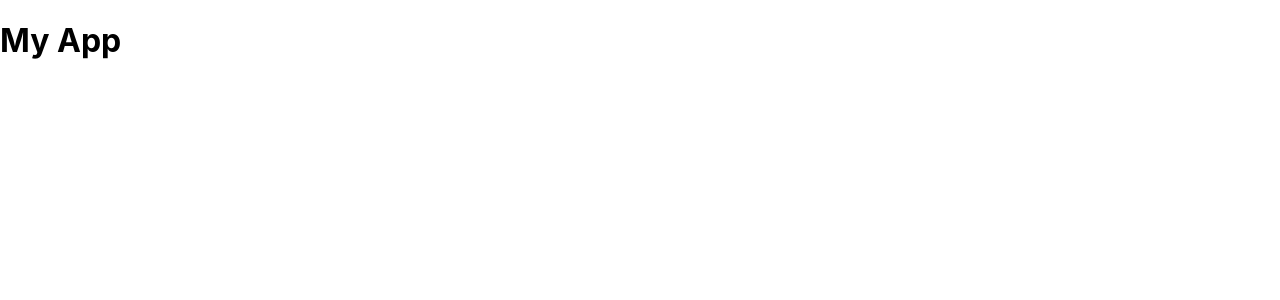
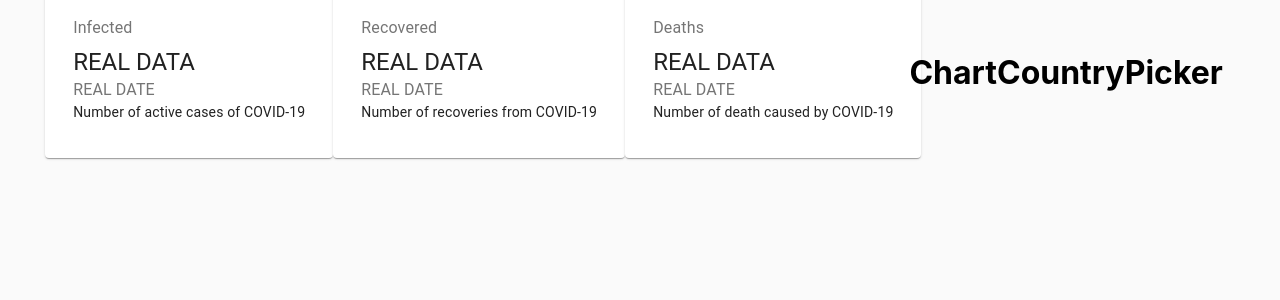
Before and after one commit to HamzaAhmedSheikh/demo_app_covid-19, a React (Create React App) app: page / in a window 1280 px wide. Shown: the top 300 px of the page. Built offline with nearby package versions, Linux system fonts and the light colour scheme; no server answers.

Commit message:
make 3 card using material ui

```diff
--- a/package.json
+++ b/package.json
@@ -3,6 +3,7 @@
   "version": "0.1.0",
   "private": true,
   "dependencies": {
+    "@material-ui/core": "^4.10.2",
     "@testing-library/jest-dom": "^4.2.4",
     "@testing-library/react": "^9.5.0",
     "@testing-library/user-event": "^7.2.1",
--- a/src/App.css
+++ b/src/App.css
@@ -1,4 +1,90 @@
-.App {
+
+body {
+  background-color: rgb(250, 250, 250);
+}
+
+.container {
+  display: flex;
+  align-items: center;
+  justify-content: center;
+}
+
+
+
+
+
+
+
+
+
+
+
+
+
+
+
+
+
+
+
+
+
+
+
+
+
+
+
+
+
+
+
+
+
+
+
+
+
+
+
+
+
+
+
+
+
+
+
+
+
+
+
+
+
+
+
+
+
+
+
+
+
+
+
+
+
+
+
+
+
+
+
+
+
+
+
+
+/* .App {
   text-align: center;
 }
 
@@ -35,4 +121,4 @@
   to {
     transform: rotate(360deg);
   }
-}
+} */
--- a/src/App.js
+++ b/src/App.js
@@ -1,13 +1,40 @@
-import React from 'react';
+import React, { Component } from 'react';
+import  Cards  from './components/Cards/Cards'
+import  Chart  from './components/Chart/Chart'
+import  CountryPicker from './components/CountryPicker/CountryPicker'
 
-function App() {
+import { fetchData } from './api/index'
+
+import './App.css'
+
+class App extends Component {
+
+  state = {
+    data: {}
+  }
+
+ async componentDidMount() {
+
+    const fetchedData = await fetchData()
+
+     this.setState({data: fetchedData})
+
+  }
 
 
+
+ render() {
+
+   const { data } = this.state
   return (
-    <div>
-      <h1> My App </h1>
+    <div className="container">
+      <Cards data={data} />
+      <Chart />
+      <CountryPicker />
     </div>
   );
+ }
+
 }
 
 export default App;
--- /dev/null
+++ b/src/api/index.js
@@ -0,0 +1,17 @@
+import axios from 'axios'
+
+const url = "https://covid19.mathdro.id/api"
+
+ export const fetchData = async () => {
+
+    try{
+        const { data: { confirmed, recovered, deaths, lastUpdate} } = await axios.get(url)
+
+         return { confirmed, recovered, deaths, lastUpdate }
+
+
+
+    } catch (error) {
+
+    }
+}
--- /dev/null
+++ b/src/components/Cards/Cards.js
@@ -0,0 +1,46 @@
+import React from 'react'
+
+import { Card, CardContent, Typography, Grid } from '@material-ui/core'
+import "../../App.css"
+import "../Cards/Cards.module.css"
+
+
+ const Cards = (props) => {
+
+
+
+  return (
+      <div className="container">
+        <Grid container spacing={3} justify="center">
+          <Grid item component={Card}>
+            <CardContent>
+              <Typography color="textSecondary" gutterBottom>  Infected  </Typography>
+              <Typography variant="h5">  REAL DATA  </Typography>
+              <Typography color="textSecondary">  REAL DATE  </Typography>
+              <Typography variant="body2"> Number of active cases of COVID-19 </Typography>
+            </CardContent>
+          </Grid>
+
+          <Grid item component={Card}>
+            <CardContent>
+              <Typography color="textSecondary" gutterBottom>  Recovered  </Typography>
+              <Typography variant="h5">  REAL DATA  </Typography>
+              <Typography color="textSecondary">  REAL DATE  </Typography>
+              <Typography variant="body2"> Number of recoveries from COVID-19 </Typography>
+            </CardContent>
+          </Grid>
+
+          <Grid item component={Card}>
+            <CardContent>
+              <Typography color="textSecondary" gutterBottom>  Deaths  </Typography>
+              <Typography variant="h5">  REAL DATA  </Typography>
+              <Typography color="textSecondary">  REAL DATE  </Typography>
+              <Typography variant="body2"> Number of death caused by COVID-19 </Typography>
+            </CardContent>
+          </Grid>
+        </Grid>
+      </div>
+  )
+}
+
+export default Cards;
--- /dev/null
+++ b/src/components/Chart/Chart.js
@@ -0,0 +1,11 @@
+import React from 'react'
+
+const Chart = () => {
+    return (
+        <div>
+           <h1> Chart </h1>
+        </div>
+    )
+}
+
+export default Chart
--- /dev/null
+++ b/src/components/CountryPicker/CountryPicker.js
@@ -0,0 +1,11 @@
+import React from 'react'
+
+const CountryPicker = () => {
+    return (
+        <div>
+           <h1> CountryPicker </h1>
+        </div>
+    )
+}
+
+export default CountryPicker
```
Also changed, not shown: src/components/Cards/Cards.module.css (added), src/components/Chart/Chart.module.css (added), src/components/CountryPicker/CountryPicker.module.css (added), 1 other file (tests, documents, lock files or other folders).
